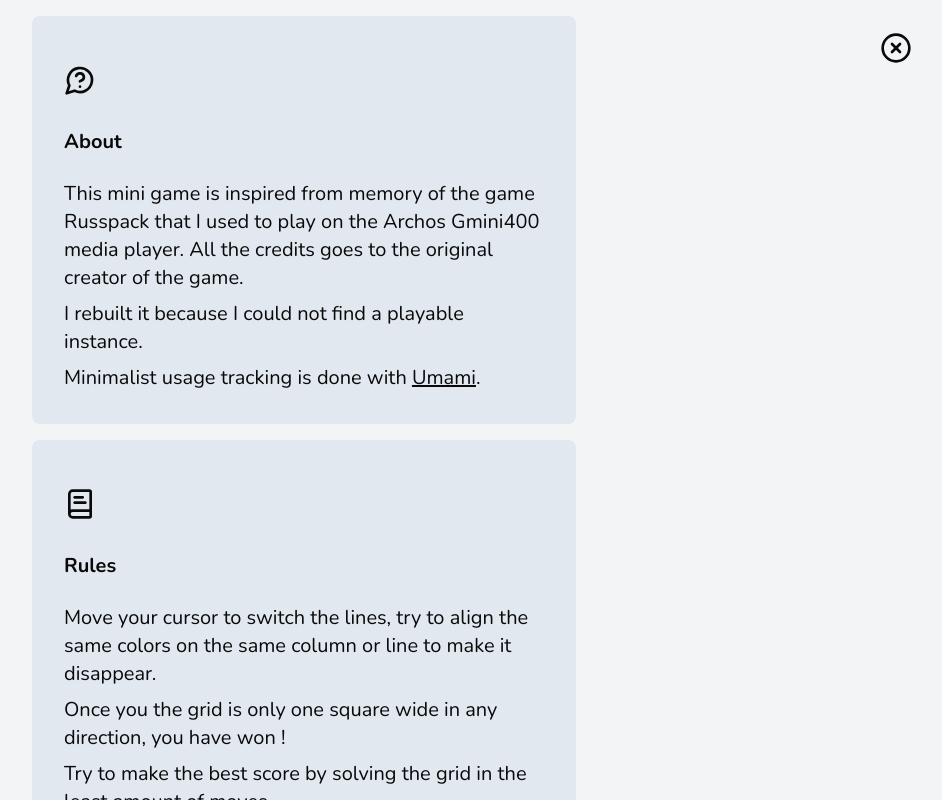
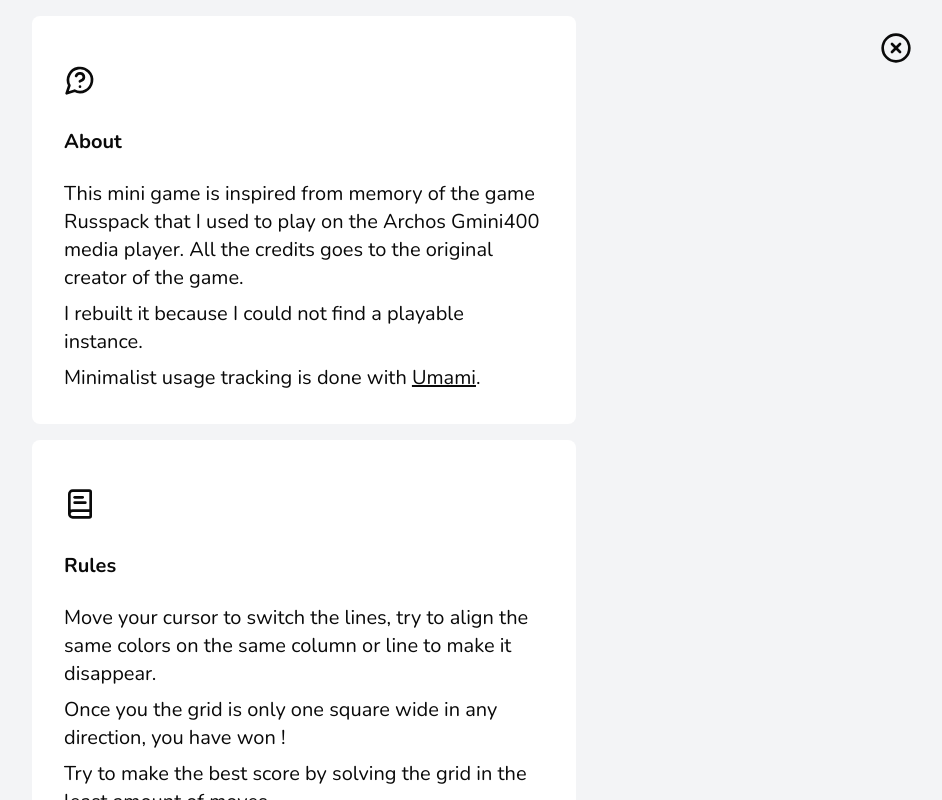
Before and after one commit to essenlive/switch, a Next.js app: page / in a window 1280 px wide. Both pictures are taken after a click on the element 852 px from the left and 44 px from the top of the page. Shown: the top 800 px of the page, without its empty margins (336-1278 px from the left). Built offline with nearby package versions, Linux system fonts and the light colour scheme.

Commit message:
Added missing page dark and light styles

```diff
--- a/components/endScreen.tsx
+++ b/components/endScreen.tsx
@@ -64,7 +64,7 @@ export function EndScreen({
             className={cn("flex-grow flex flex-col gap-4", className)} {...props}>
 
 
-            <div className={cn("flex-grow relative flex flex-col p-4 bg-slate-200 rounded-lg", className)}>
+            <div className={cn("flex-grow relative flex flex-col p-4 bg-background rounded-lg", className)}>
                 <div className="absolute z-10 top-4 right-4 flex gap-2 ">
 
                 <motion.div whileHover={{ scale: 1.1 }} onClick={()=> copyToClipboard()} className="">
@@ -121,7 +121,7 @@ export function EndScreen({
         </>)}
         </div>
 
-            <motion.div whileHover={{ scale: 1.05 }} onClick={restart} className="flex justify-between items-center p-4 bg-slate-200 rounded-lg cursor-pointer">
+            <motion.div whileHover={{ scale: 1.05 }} onClick={restart} className="flex justify-between items-center p-4 bg-background rounded-lg cursor-pointer">
             <span className="font-bold text-xl">
                 Play again
             </span>
--- a/components/helpScreen.tsx
+++ b/components/helpScreen.tsx
@@ -24,9 +24,9 @@ export function HelpScreen({
                     animate={{ opacity: 1 }}
                     exit={{ opacity: 0 }}
                     transition={{ duration: 0.3, ease: "linear" }}
-            className={cn("absolute z-10 top-0 left-0 !my-0 h-full w-full space-y-4 bg-gray-100", className)} {...props}>
+            className={cn("absolute z-10 top-0 left-0 !my-0 h-full w-full space-y-4 bg-gray-100 dark:bg-gray-900", className)} {...props}>
             <div className={"p-4 flex flex-col items-stretch justify-stretch min-h-dvh max-w-xl mx-auto space-y-4"}>
-                <div className="flex-grow flex flex-col p-8 bg-slate-200 rounded-lg">
+                <div className="flex-grow flex flex-col p-8 bg-background rounded-lg">
                     <div className="py-4">
                         <MessageCircleQuestion size={32} />
                     </div>
@@ -43,7 +43,7 @@ export function HelpScreen({
                                 Minimalist usage tracking is done with <Link className="underline" href="https://umami.is/" target="_blank" rel="noopener noreferrer">Umami</Link>.
                             </p>
                 </div>
-                <div className="flex-grow flex flex-col p-8 bg-slate-200 rounded-lg">
+                <div className="flex-grow flex flex-col p-8 bg-background rounded-lg">
                     <div className="py-4">
 
                         <BookText size={32} />
@@ -61,7 +61,7 @@ export function HelpScreen({
                         Try to make the best score by solving the grid in the least amount of moves.
                     </p>
                 </div>
-                <div className="flex-grow flex flex-col p-8 bg-slate-200 rounded-lg">
+                <div className="flex-grow flex flex-col p-8 bg-background rounded-lg">
                     <div className="py-4">
 
                         <Move size={32} />
@@ -79,7 +79,7 @@ export function HelpScreen({
                         Press space or restart button to restart the game.
                     </p>
                 </div>
-                <div className="flex-grow flex flex-col p-8 bg-slate-200 rounded-lg">
+                <div className="flex-grow flex flex-col p-8 bg-background rounded-lg">
                     <div className="py-4">
 
                         <SquareArrowOutUpRight size={32} />
```
